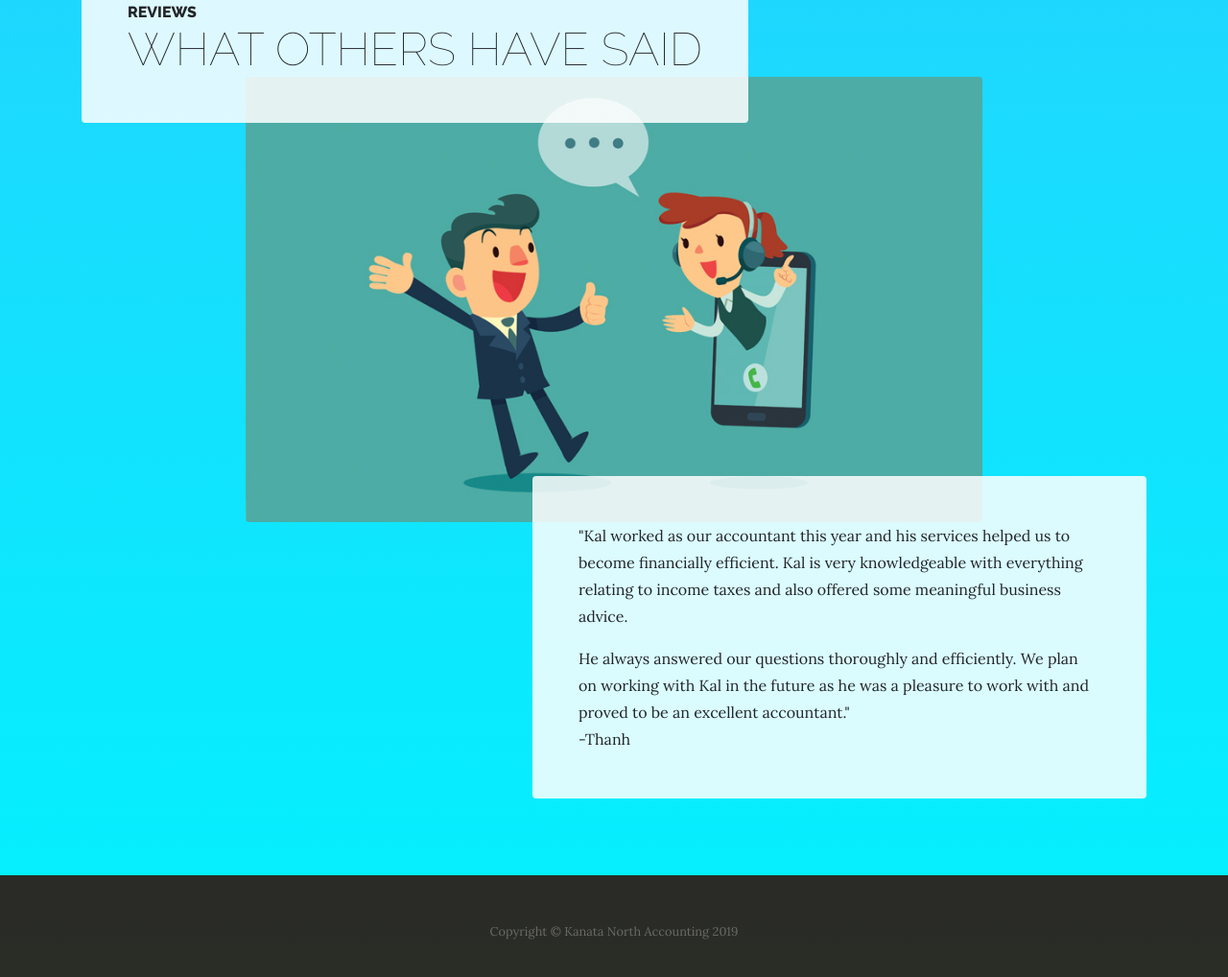
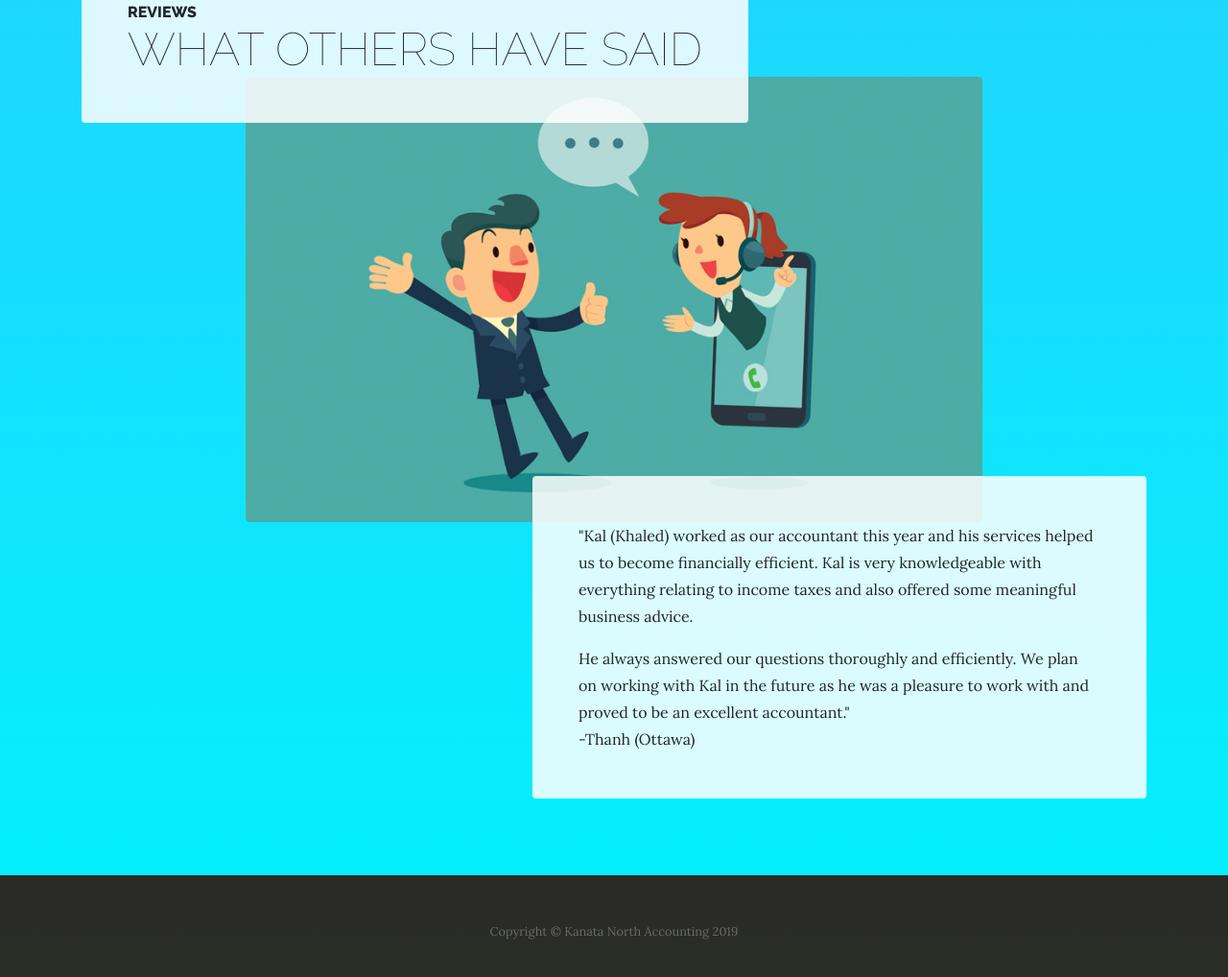
Before and after one commit to gotmygat/Kanata-North-Accounting, a plain HTML site: page about.html in a window 1280 px wide. Shown: the part 1632-2650 px from the top of the page at 96% size. Drawn offline with Linux system fonts and the light colour scheme.

Commit message:
Update about.html

```diff
--- a/about.html
+++ b/about.html
@@ -94,11 +94,11 @@
         <img class="product-item-img mx-auto d-flex rounded img-fluid mb-3 mb-lg-0" src="img/reviews.jpg" alt="">
         <div class="product-item-description d-flex ml-auto">
           <div class="bg-faded p-5 rounded">
-            <p class="mb-0"> "Kal worked as our accountant this year and his services helped us to become financially efficient.  Kal is very knowledgeable with everything relating to income taxes and also offered some meaningful business advice.</p>
+            <p class="mb-0"> "Kal (Khaled) worked as our accountant this year and his services helped us to become financially efficient.  Kal is very knowledgeable with everything relating to income taxes and also offered some meaningful business advice.</p>
             <p></p>
 			<p class="mb-0"> He always answered our questions thoroughly and efficiently. We plan on working with Kal in the future as he was a pleasure to work with and proved to be an excellent accountant."</p>
 
-			<p class="mb-0"> -Thanh</p>
+			<p class="mb-0"> -Thanh (Ottawa)</p>
 		  </div>
         </div>
       </div>
```
